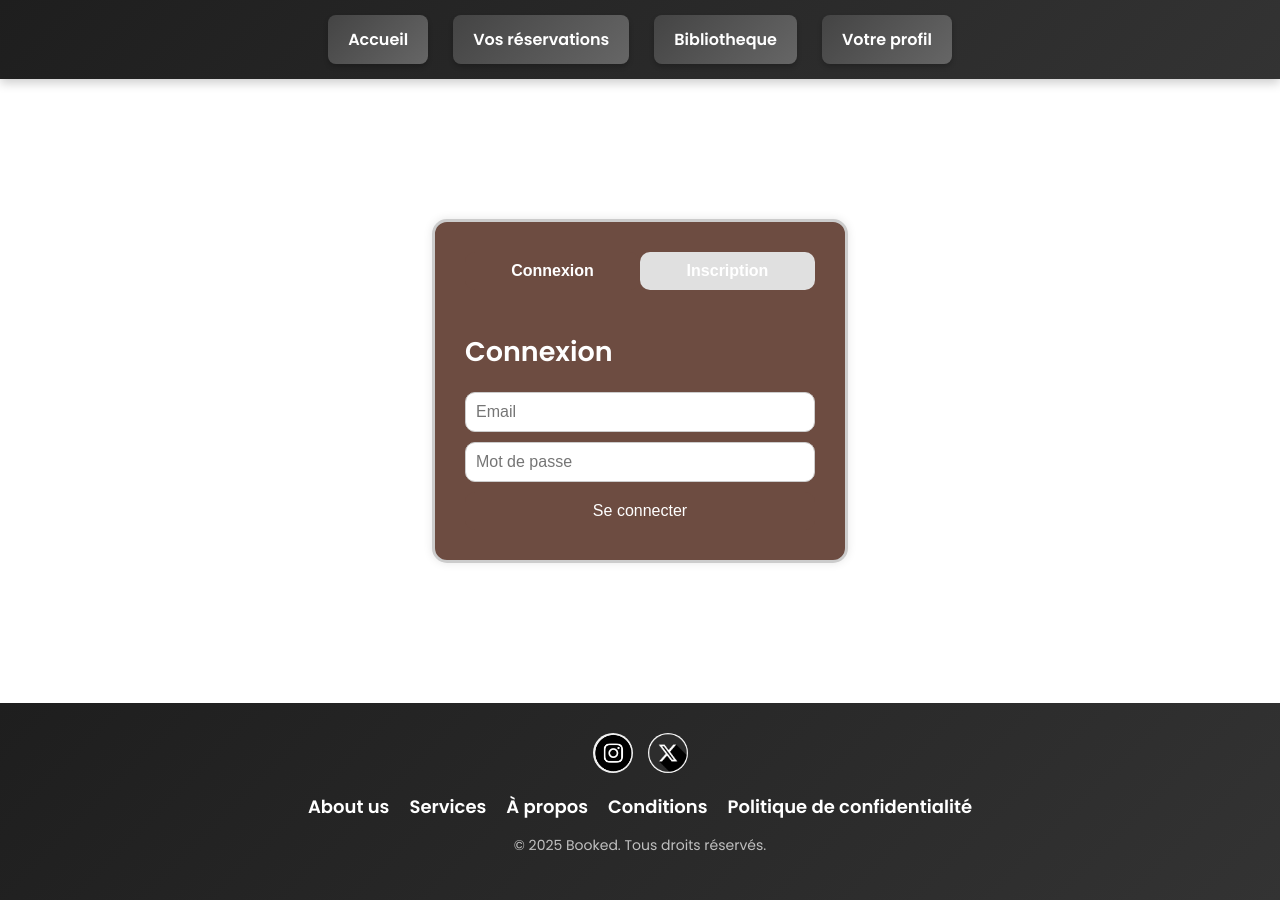
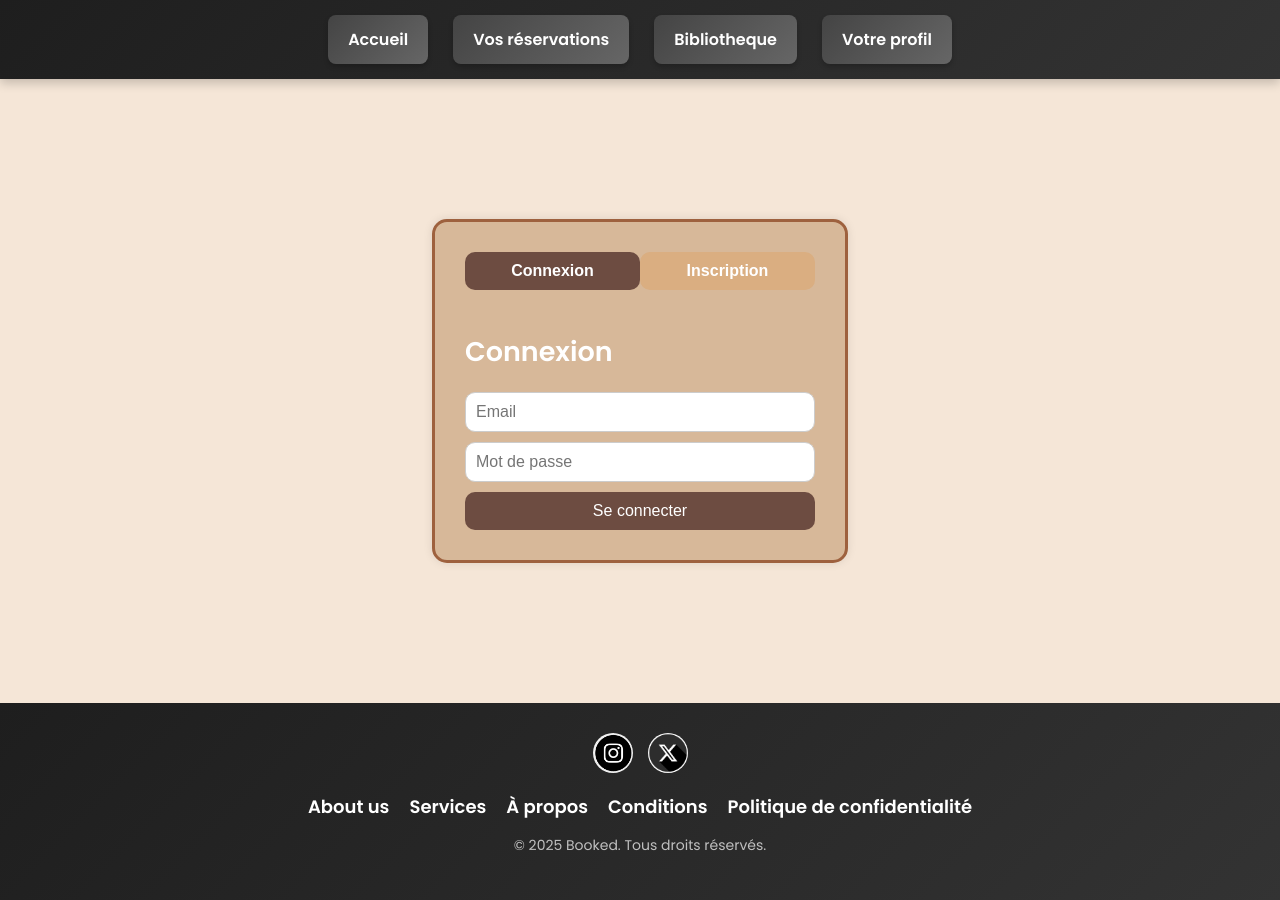
Before and after one commit to BenoitChirez/Open_JavaScript_Project_Booked, a PHP site: page /HTML/Inscription.html in a window 1280 px wide. Run offline with PHP 8.4, Linux system fonts and the light colour scheme.

Commit message:
couleurs

```diff
--- a/CSS/Inscription.css
+++ b/CSS/Inscription.css
@@ -1,4 +1,7 @@
 /* 1. Mise en page du main */
+body{
+  background-color: #f5e6d7;
+}
 main {
   min-height: 78vh;
   display: flex;
@@ -24,7 +27,7 @@ main#tableau {
   display: flex;
   justify-content: center;
   align-items: center;
-  background-color: #4e342e;
+  background-color: #885f55;
 }
 
 /* 4. Cellule centrale (n°5) */
@@ -32,7 +35,7 @@ main#tableau {
   display: flex;
   justify-content: center; /* Centrer horizontalement */
   align-items: center;     /* Centrer verticalement */
-  background-color: #4e342e;
+  background-color: #d7b899;
   padding: 20px;
   width: 100%;
   height: 100%;            /* Remplir toute la hauteur de la cellule centrale */
@@ -40,8 +43,8 @@ main#tableau {
 
 /* 5. Conteneur du formulaire */
 .container {
-  background-color: #6d4c41;
-  border: 3px solid #ccc;
+  background-color: #d7b899;
+  border: 3px solid #9e613e;
   border-radius: 15px;
   padding: 30px;
   width: 100%;
@@ -80,7 +83,7 @@ main#tableau {
   padding: 10px;
   font-size: 1rem;
   background-color: #6d4c41;
-  color: white;
+  color: rgb(255, 255, 255);
   border: none;
   cursor: pointer;
   border-radius: 10px;
@@ -88,12 +91,13 @@ main#tableau {
 }
 
 .container button:hover {
-  background-color: #4e342e;
+  background-color: #ae6f49;
 }
 
 /* 10. Onglets Connexion / Inscription */
 .tabs {
   display: flex;
+
   justify-content: space-between;
   margin-bottom: 20px;
   width: 100%;
@@ -104,7 +108,7 @@ main#tableau {
   padding: 10px;
   cursor: pointer;
   border: none;
-  background-color: #e0e0e0;
+  background-color: #daae81;
   font-weight: bold;
   transition: background 0.3s;
 }
```
